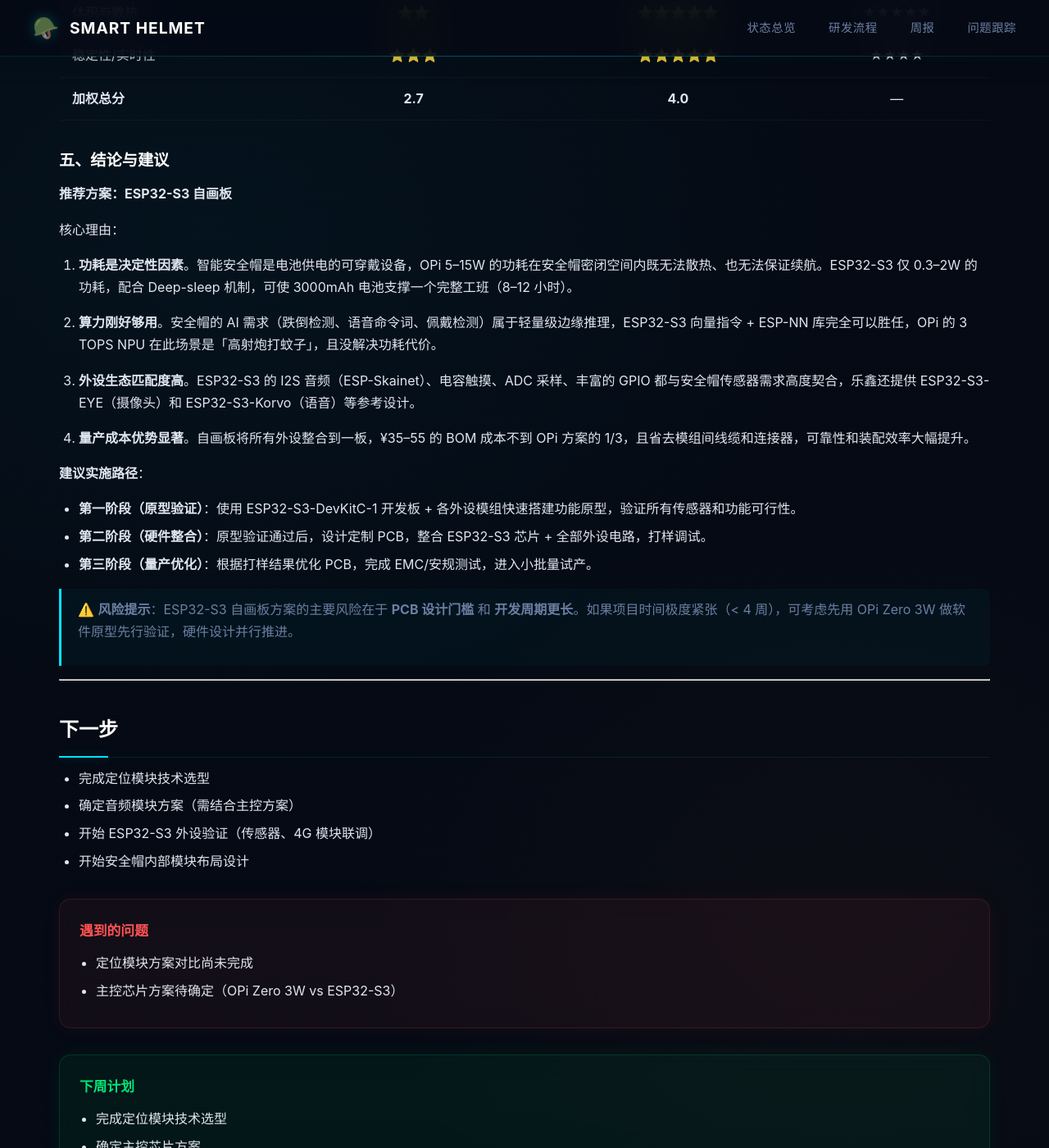
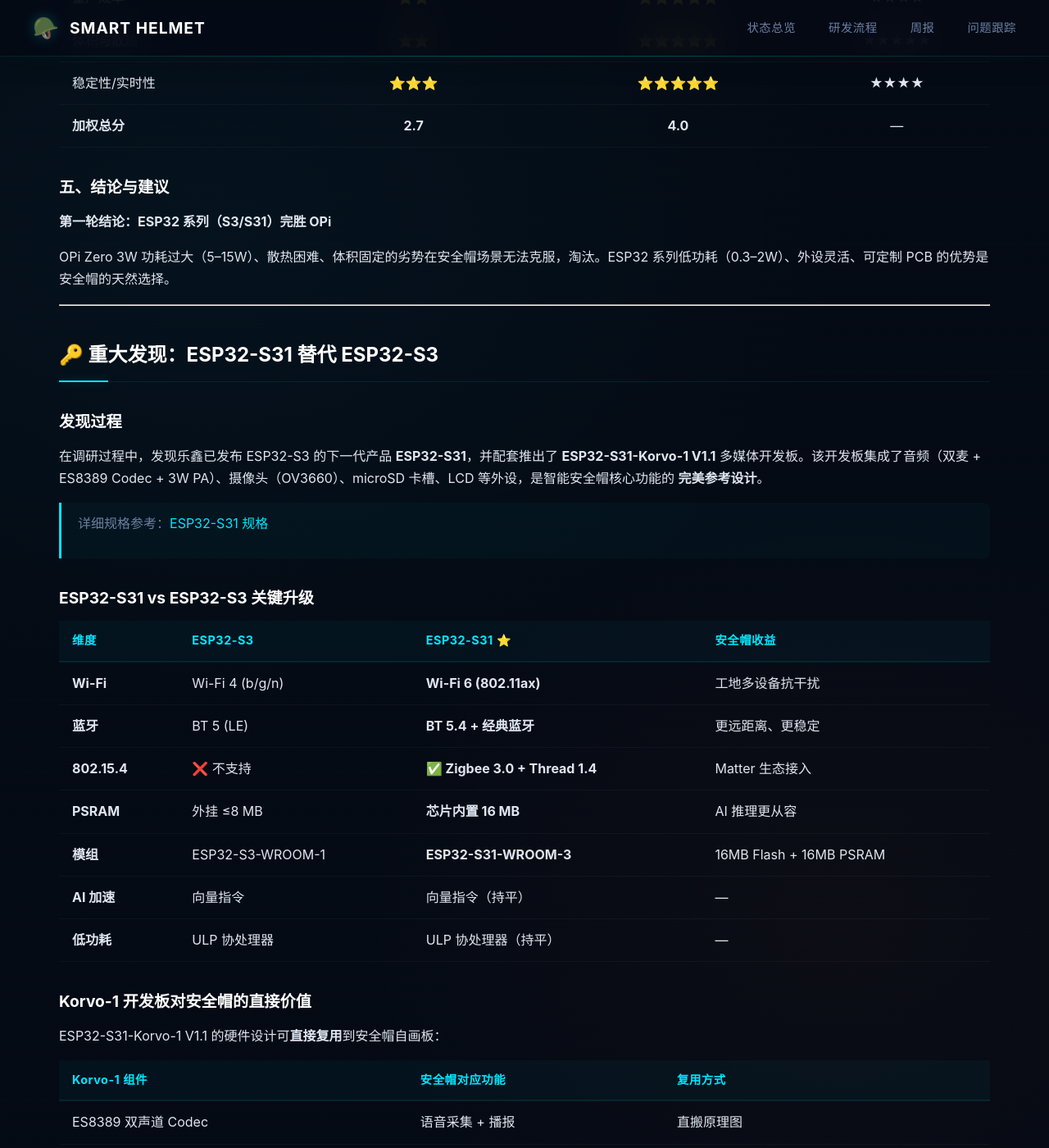
Before and after one commit to ysdcedarqu/zhinenganquanmao, a Jekyll site: the page built from _posts/weekly/2026-06-01-week02.md, in a window 1280 px wide and 1400 px high, scrolled down 6346 px. Shown: the whole window at 82% size. Built offline with Jekyll 4.4.1, drawn with Linux system fonts in a browser that asks for light colours; some of the changed text lies outside the part shown.

Commit message:
week2: 主控方案切换为 ESP32-S31 + 爬取 Korvo-1 开发板图片 & 规格文档

```diff
--- a/_posts/weekly/2026-06-01-week02.md
+++ b/_posts/weekly/2026-06-01-week02.md
@@ -1,14 +1,14 @@
 ---
 title: 第2周 · 需求分析收尾与方案设计启动
 date: 2026-06-03
-progress: 25
+progress: 30
 issues:
   - 定位模块方案对比尚未完成
-  - 主控芯片方案待确定（OPi Zero 3W vs ESP32-S3）
+  - 主控芯片方案已确定采用 ESP32-S31（待确认供货和 IDF 版本）
 next_plan:
   - 完成定位模块技术选型
-  - 确定主控芯片方案
-  - 确定音频模块方案
+  - 采购 ESP32-S31-Korvo-1 开发板进行原型验证
+  - 确定音频模块方案（复用 Korvo-1 参考设计）
   - 开始安全帽内部模块布局设计
 ---
 
@@ -17,6 +17,7 @@
 - 推进需求分析，完成应急呼救和语音交互模块细节梳理
 - 启动定位模块技术选型调研（GNSS vs UWB vs BLE）
 - 启动主控芯片方案对比论证（Orange Pi Zero 3W vs ESP32-S3 自画板）
+- 🔑 **重要发现**：调研到 ESP32-S31 新品，综合评估后确定切换为 S31 方案
 
 ## 定位模块方案对比
 
@@ -173,30 +174,75 @@
 
 ### 五、结论与建议
 
-**推荐方案：ESP32-S3 自画板**
+**第一轮结论：ESP32 系列（S3/S31）完胜 OPi**
 
-核心理由：
+OPi Zero 3W 功耗过大（5–15W）、散热困难、体积固定的劣势在安全帽场景无法克服，淘汰。ESP32 系列低功耗（0.3–2W）、外设灵活、可定制 PCB 的优势是安全帽的天然选择。
 
-1. **功耗是决定性因素**。智能安全帽是电池供电的可穿戴设备，OPi 5–15W 的功耗在安全帽密闭空间内既无法散热、也无法保证续航。ESP32-S3 仅 0.3–2W 的功耗，配合 Deep-sleep 机制，可使 3000mAh 电池支撑一个完整工班（8–12 小时）。
+---
 
-2. **算力刚好够用**。安全帽的 AI 需求（跌倒检测、语音命令词、佩戴检测）属于轻量级边缘推理，ESP32-S3 向量指令 + ESP-NN 库完全可以胜任，OPi 的 3 TOPS NPU 在此场景是「高射炮打蚊子」，且没解决功耗代价。
+## 🔑 重大发现：ESP32-S31 替代 ESP32-S3
 
-3. **外设生态匹配度高**。ESP32-S3 的 I2S 音频（ESP-Skainet）、电容触摸、ADC 采样、丰富的 GPIO 都与安全帽传感器需求高度契合，乐鑫还提供 ESP32-S3-EYE（摄像头）和 ESP32-S3-Korvo（语音）等参考设计。
+### 发现过程
 
-4. **量产成本优势显著**。自画板将所有外设整合到一板，¥35–55 的 BOM 成本不到 OPi 方案的 1/3，且省去模组间线缆和连接器，可靠性和装配效率大幅提升。
+在调研过程中，发现乐鑫已发布 ESP32-S3 的下一代产品 **ESP32-S31**，并配套推出了 **ESP32-S31-Korvo-1 V1.1** 多媒体开发板。该开发板集成了音频（双麦 + ES8389 Codec + 3W PA）、摄像头（OV3660）、microSD 卡槽、LCD 等外设，是智能安全帽核心功能的 **完美参考设计**。
 
-**建议实施路径**：
-- **第一阶段（原型验证）**：使用 ESP32-S3-DevKitC-1 开发板 + 各外设模组快速搭建功能原型，验证所有传感器和功能可行性。
-- **第二阶段（硬件整合）**：原型验证通过后，设计定制 PCB，整合 ESP32-S3 芯片 + 全部外设电路，打样调试。
-- **第三阶段（量产优化）**：根据打样结果优化 PCB，完成 EMC/安规测试，进入小批量试产。
+> 详细规格参考：[ESP32-S31 规格](/weekly/reference/esp32-s31-spec)
 
-> ⚠️ **风险提示**：ESP32-S3 自画板方案的主要风险在于 **PCB 设计门槛** 和 **开发周期更长**。如果项目时间极度紧张（< 4 周），可考虑先用 OPi Zero 3W 做软件原型先行验证，硬件设计并行推进。
+### ESP32-S31 vs ESP32-S3 关键升级
+
+| 维度 | ESP32-S3 | ESP32-S31 ⭐ | 安全帽收益 |
+|:---|:---|:---|:---|
+| **Wi-Fi** | Wi-Fi 4 (b/g/n) | **Wi-Fi 6 (802.11ax)** | 工地多设备抗干扰 |
+| **蓝牙** | BT 5 (LE) | **BT 5.4 + 经典蓝牙** | 更远距离、更稳定 |
+| **802.15.4** | ❌ 不支持 | **✅ Zigbee 3.0 + Thread 1.4** | Matter 生态接入 |
+| **PSRAM** | 外挂 ≤8 MB | **芯片内置 16 MB** | AI 推理更从容 |
+| **模组** | ESP32-S3-WROOM-1 | **ESP32-S31-WROOM-3** | 16MB Flash + 16MB PSRAM |
+| **AI 加速** | 向量指令 | 向量指令（持平） | — |
+| **低功耗** | ULP 协处理器 | ULP 协处理器（持平） | — |
+
+### Korvo-1 开发板对安全帽的直接价值
+
+ESP32-S31-Korvo-1 V1.1 的硬件设计可**直接复用**到安全帽自画板：
+
+| Korvo-1 组件 | 安全帽对应功能 | 复用方式 |
+|:---|:---|:---|
+| ES8389 双声道 Codec | 语音采集 + 播报 | 直搬原理图 |
+| 双模拟麦克风 | 双麦降噪采集 | 直搬原理图 |
+| NS4150B 3W PA × 2 | 扬声器驱动 | 直搬（单声道 3W 够用） |
+| 音频独立供电 LDO | 隔离数字噪声 | **必搬**，工地嘈杂环境关键 |
+| OV3660 摄像头接口 | 1080P 拍照/录像 | 直搬连接器 + 供电 |
+| microSD 卡槽 (SDIO 3.0) | 视频/日志本地存储 | 直搬 |
+| 功能按键 (PLAY/SET/VOL) | SOS + 功能键 | 直搬 GPIO 电路 |
+| RGB LED | 状态指示灯 | 直搬 |
+| USB Type-A Host | 4G 模块供电/通信 | 可选搬 |
+
+### 最终推荐方案
+
+**主控芯片：ESP32-S31 → ESP32-S31-WROOM-3 模组**
+
+**推荐理由**（在 S3 优势基础上叠加）：
+
+1. **Wi-Fi 6**：工地环境下多设备并发时抗干扰能力远超 S3 的 Wi-Fi 4
+2. **BT 5.4 + 经典蓝牙**：支持蓝牙对讲机互联、BLE 室内定位信标
+3. **Zigbee/Thread**：可接入 Matter 智能工地生态
+4. **16MB 内置 PSRAM**：比 S3 大一倍，AI 推理和视频缓冲更从容
+5. **Korvo-1 参考设计**：音频、摄像头、存储三大子系统的原理图可直接复用，大幅降低 PCB 设计风险和周期
+
+**更新后的实施路径**：
+- **第一阶段（原型验证）**：采购 **ESP32-S31-Korvo-1 V1.1** 开发板，直接验证双麦语音、摄像头拍照、microSD 存储、Wi-Fi 6 通信等功能；同时外接 IMU/4G/GNSS 模组进行联调。
+- **第二阶段（硬件整合）**：基于 Korvo-1 原理图裁剪（去掉 LCD 子板、SPI NAND 等冗余模块），整合传感器和 4G 模块，设计安全帽定制 PCB。
+- **第三阶段（量产优化）**：打样验证后优化 PCB 布局，适配帽体结构，进入小批量试产。
+
+> ⚠️ **风险提示**：
+> 1. ESP32-S31 为新品，需确认芯片供货稳定性和最小起订量
+> 2. 需确认 ESP-IDF 对 S31 的支持版本（Korvo-1 已有成熟 SDK，风险可控）
+> 3. S31 芯片/模组价格尚未正式公布，预估与 S3 同价位（¥20–40）
 
 ---
 
 ## 下一步
 
-- 完成定位模块技术选型
-- 确定音频模块方案（需结合主控方案）
-- 开始 ESP32-S3 外设验证（传感器、4G 模块联调）
+- 完成定位模块技术选型（GNSS 模组型号确定）
+- 采购 ESP32-S31-Korvo-1 V1.1 开发板
+- 基于 Korvo-1 参考设计，梳理安全帽音频子系统的 BOM
 - 开始安全帽内部模块布局设计
```
Also changed, not shown: _posts/weekly/reference/esp32-s31-spec.md (added, +138 -0 lines), _posts/weekly/reference/esp32s31芯片图.png (added), assets/images/esp31-korvo-0.png (added), assets/images/esp31-korvo-1.png (added), assets/images/esp31-korvo-2.png (added), assets/images/esp31-korvo-3.png (added), assets/images/esp31-korvo-4.png (added), assets/images/esp31-korvo-5.png (added), assets/images/esp31-korvo-6.png (added), assets/images/image.png (added).
